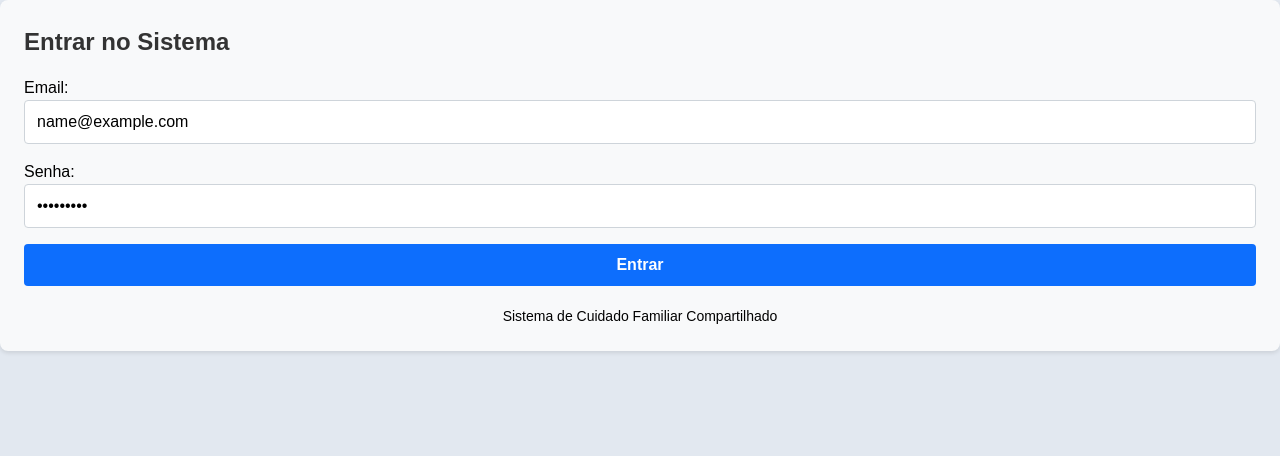
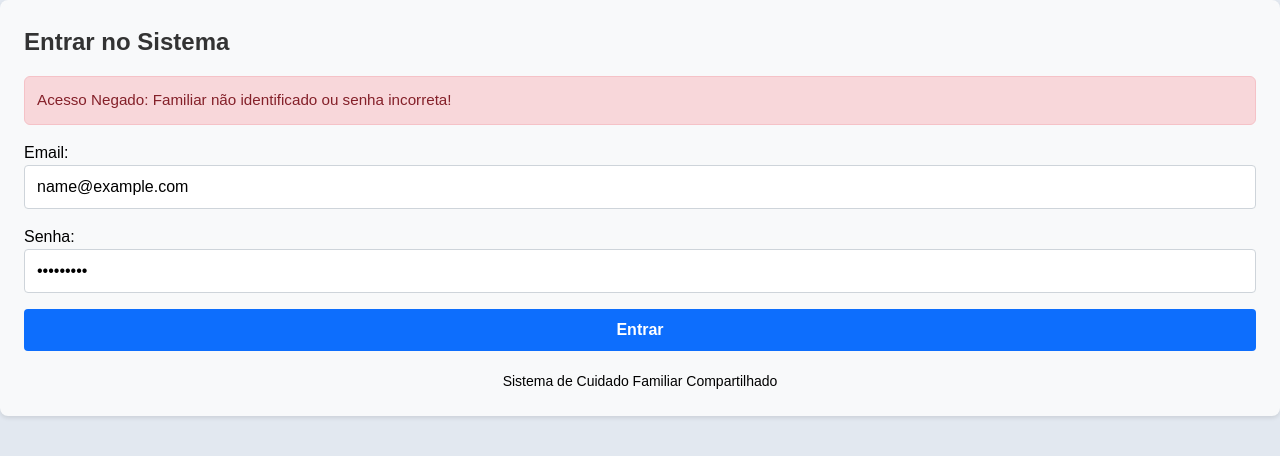
Before and after one commit to marciohector06-lgtm/controle-compras-idoso, a React (Vite) app in the folder tela-compras/: page / in a window 1280 px wide. Both pictures are taken after typing "name@example.com", "Sample123" into the empty fields and a click on the button "Entrar". Shown: the top 456 px of the page. Built offline with nearby package versions, Linux system fonts and the light colour scheme.

Commit message:
Melhora UX do login: erro inline (sem alert)

```diff
--- a/tela-compras/src/pages/Login/Login.css
+++ b/tela-compras/src/pages/Login/Login.css
@@ -48,6 +48,15 @@
   flex: 1;
 }
 
+.form-error {
+  background-color: #f8d7da;
+  border: 1px solid #f5c2c7;
+  color: #842029;
+  padding: 12px;
+  border-radius: 6px;
+  font-size: 0.95rem;
+}
+
 .error-text {
   color: #dc3545;
   font-size: 0.875rem;
--- a/tela-compras/src/pages/Login/Login.jsx
+++ b/tela-compras/src/pages/Login/Login.jsx
@@ -4,21 +4,24 @@ import './Login.css';
 export default function Login({ mudarTela }) {
   const [email, setEmail] = useState('');
   const [senha, setSenha] = useState('');
+  const [errorMessage, setErrorMessage] = useState('');
 
   const logar = (e) => {
     e.preventDefault();
 
+    setErrorMessage('');
+
     // Validação de campos vazios
     if (email === '' || senha === '') {
-        alert("Ei, preencha todos os campos antes de entrar!");
-        return;
+      setErrorMessage('Ei, preencha todos os campos antes de entrar!');
+      return;
     }
 
     // Regra de Acesso para a apresentação de hoje (Usuário Fixo)
     if (email === 'admin@familia.com' && senha === '123456') {
-        mudarTela('home'); // Sucesso: Vai para o Controle de Necessidades
+      mudarTela('home'); // Sucesso: Vai para o Controle de Necessidades
     } else {
-        alert("Acesso Negado: Familiar não identificado ou senha incorreta!");
+      setErrorMessage('Acesso Negado: Familiar não identificado ou senha incorreta!');
     }
   };
 
@@ -28,6 +31,12 @@ export default function Login({ mudarTela }) {
 
       <form className="cadastro-form" onSubmit={logar}>
 
+        {errorMessage && (
+          <div className="form-error" data-testid="login-error">
+            {errorMessage}
+          </div>
+        )}
+
         <div className="input-group">
           <label>Email:</label>
           <input
@@ -35,6 +44,7 @@ export default function Login({ mudarTela }) {
             placeholder="Digite o seu email"
             value={email}
             onChange={(e) => setEmail(e.target.value)}
+            data-testid="login-email"
           />
         </div>
 
@@ -45,10 +55,11 @@ export default function Login({ mudarTela }) {
             placeholder="Digite sua senha"
             value={senha}
             onChange={(e) => setSenha(e.target.value)}
+            data-testid="login-senha"
           />
         </div>
 
-        <button type="submit">Entrar</button>
+        <button type="submit" data-testid="login-submit">Entrar</button>
       </form>
 
       <p style={{ marginTop: '20px', textAlign: 'center', fontSize: '14px' }}>
```
Also changed, not shown: 1 other file (tests, documents, lock files or other folders).
